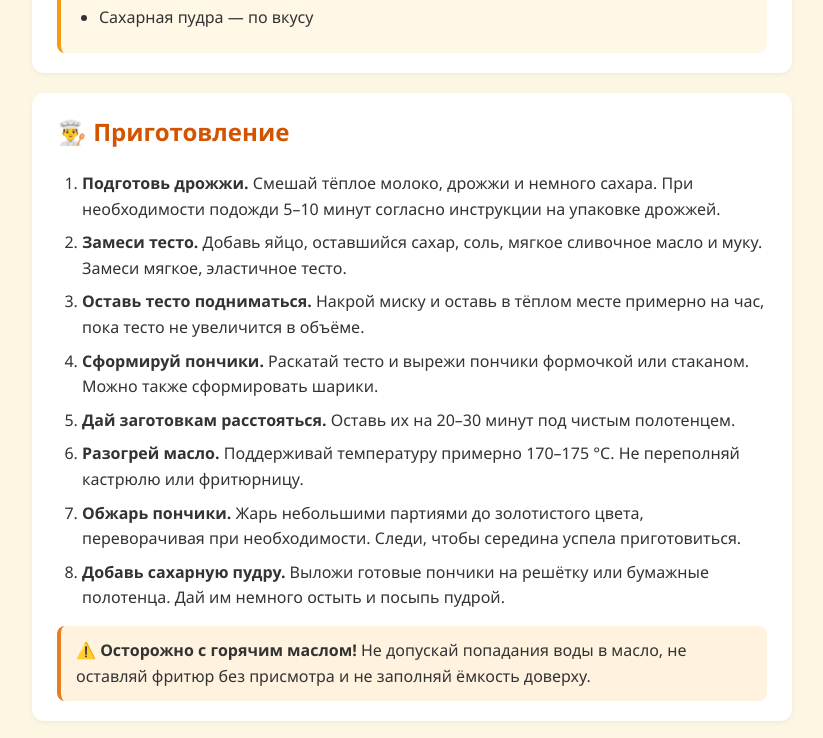
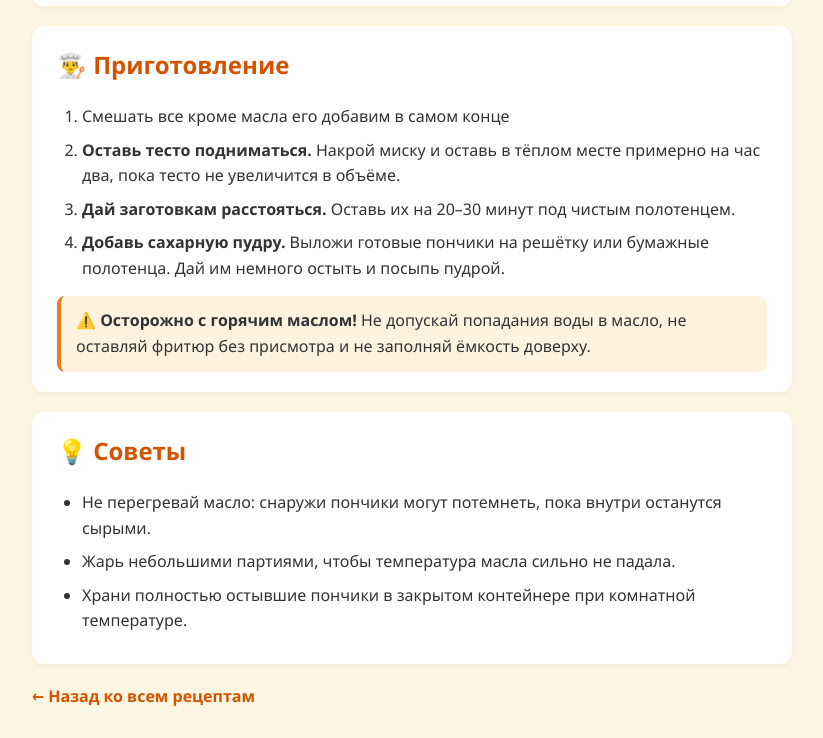
Before and after one commit to wilkyway553-eng/wilkyway553-eng, a plain HTML site: page ponchiki.html in a window 1280 px wide. Shown: the part 1402-2140 px from the top of the page, without its empty margins (228-1051 px from the left). Drawn offline with Linux system fonts and the light colour scheme.

Commit message:
Update ponchiki.html

```diff
--- a/ponchiki.html
+++ b/ponchiki.html
@@ -174,11 +174,6 @@
     <div class="ingredients">
         <h2>🛒 Ингредиенты</h2>
 
-        <p>
-            Это примерный вариант рецепта дрожжевых пончиков.
-            Если ты использовал другие пропорции, замени их на свои.
-        </p>
-
         <div class="ingredient-group">
             <h3>Для теста</h3>
             <ul>
@@ -212,47 +207,22 @@
 
         <ol>
             <li>
-                <strong>Подготовь дрожжи.</strong>
-                Смешай тёплое молоко, дрожжи и немного сахара.
-                При необходимости подожди 5–10 минут согласно
-                инструкции на упаковке дрожжей.
+               Смешать все кроме масла его добавим в самом конце
             </li>
 
-            <li>
-                <strong>Замеси тесто.</strong>
-                Добавь яйцо, оставшийся сахар, соль, мягкое
-                сливочное масло и муку. Замеси мягкое,
-                эластичное тесто.
-            </li>
 
             <li>
                 <strong>Оставь тесто подниматься.</strong>
                 Накрой миску и оставь в тёплом месте примерно
-                на час, пока тесто не увеличится в объёме.
+                на час два, пока тесто не увеличится в объёме.
             </li>
 
-            <li>
-                <strong>Сформируй пончики.</strong>
-                Раскатай тесто и вырежи пончики формочкой
-                или стаканом. Можно также сформировать шарики.
-            </li>
 
             <li>
                 <strong>Дай заготовкам расстояться.</strong>
                 Оставь их на 20–30 минут под чистым полотенцем.
             </li>
 
-            <li>
-                <strong>Разогрей масло.</strong>
-                Поддерживай температуру примерно 170–175 °C.
-                Не переполняй кастрюлю или фритюрницу.
-            </li>
-
-            <li>
-                <strong>Обжарь пончики.</strong>
-                Жарь небольшими партиями до золотистого цвета,
-                переворачивая при необходимости. Следи,
-                чтобы середина успела приготовиться.
             </li>
 
             <li>
```
